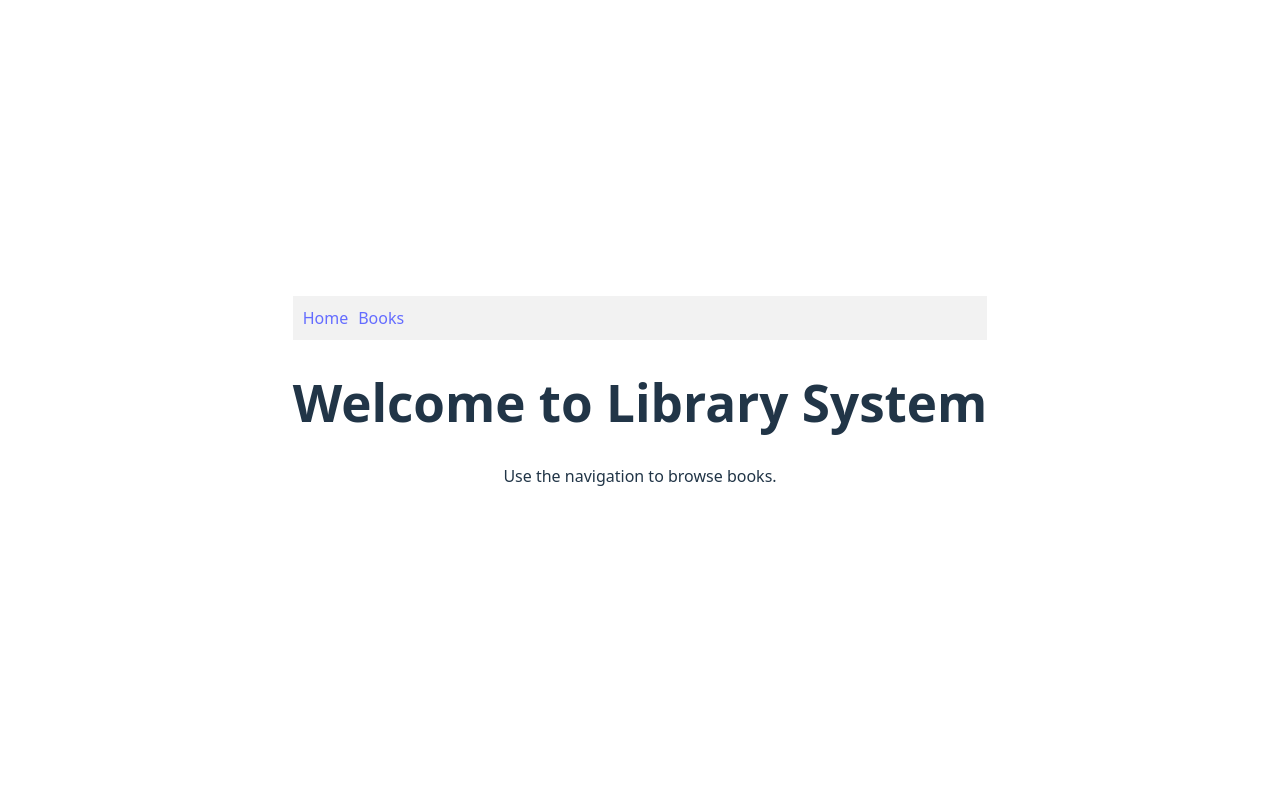
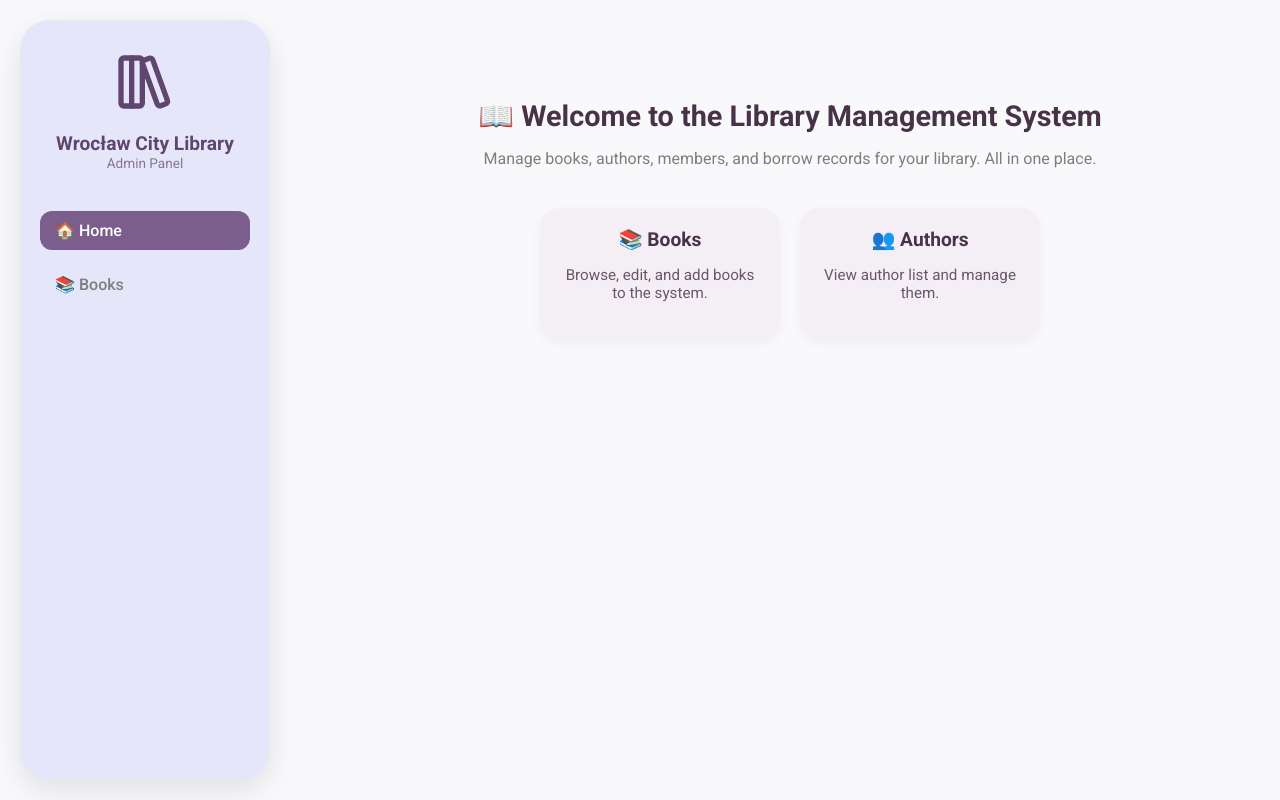
Before and after one commit to marcinwawer/pwr-advanced-web-technologies, a Vue app in the folder list_6/vue-library-app/: page / in a window 1280 px wide. Built offline with nearby package versions, Linux system fonts and the light colour scheme.

Commit message:
feat: home page style

```diff
--- a/list_6/vue-library-app/src/App.vue
+++ b/list_6/vue-library-app/src/App.vue
@@ -1,3 +1,19 @@
 <template>
   <router-view />
 </template>
+
+<style>
+  html, body {
+    margin: 0;
+    padding: 0;
+    box-sizing: border-box;
+    height: 100%;
+    background-color: #ffffff;
+    font-family: 'Roboto', sans-serif;
+    overflow-x: hidden;
+  }
+
+  * {
+    box-sizing: inherit;
+  }
+</style>
--- a/list_6/vue-library-app/src/layouts/MainLayout.vue
+++ b/list_6/vue-library-app/src/layouts/MainLayout.vue
@@ -1,22 +1,108 @@
 <template>
-    <div>
-      <header>
-        <nav>
-          <router-link to="/">Home</router-link>
-          <router-link to="/books">Books</router-link>
+  <div class="layout">
+    <aside class="sidebar">
+      <div class="branding">
+        <div class="icon">
+          <svg xmlns="http://www.w3.org/2000/svg" width="64" height="64" viewBox="0 0 24 24" fill="none" stroke="currentColor" stroke-width="2" stroke-linecap="round" stroke-linejoin="round" class="lucide lucide-library-big-icon lucide-library-big"><rect width="8" height="18" x="3" y="3" rx="1"/><path d="M7 3v18"/><path d="M20.4 18.9c.2.5-.1 1.1-.6 1.3l-1.9.7c-.5.2-1.1-.1-1.3-.6L11.1 5.1c-.2-.5.1-1.1.6-1.3l1.9-.7c.5-.2 1.1.1 1.3.6Z"/></svg>
+        </div>
+        <h1>Wrocław City Library </h1>
+        <p>Admin Panel</p>
+      </div>
+      <nav class="nav-links">
+        <router-link to="/" exact-active-class="active-link">
+          🏠 Home
+        </router-link>
+        <router-link to="/books" exact-active-class="active-link">
+          📚 Books
+        </router-link>
       </nav>
-      </header>
-      <main>
+    </aside>
+    <main class="content">
       <router-view />
     </main>
   </div>
 </template>
 
 <style scoped>
-  nav {
+  @import url('https://fonts.googleapis.com/css2?family=Roboto:wght@400;500;700&display=swap');
+
+  .layout {
     display: flex;
-    gap: 10px;
-    padding: 10px;
-    background-color: #f2f2f2;
+    font-family: 'Roboto', sans-serif;
+    background-color: #f9f9fb;
+    min-height: 100vh;
+    padding-left: 300px;
+  }
+
+  .sidebar {
+    position: fixed;
+    top: 20px;
+    left: 20px;
+    width: 250px;
+    height: calc(100vh - 40px);
+    background-color: #E6E6FA;
+    border-radius: 30px;
+    padding: 30px 20px;
+    display: flex;
+    flex-direction: column;
+    align-items: center;
+    box-shadow: 0 10px 30px rgba(0, 0, 0, 0.1);
+    z-index: 1000;
+  }
+
+  .branding {
+    text-align: center;
+    margin-bottom: 40px;
+    color: #5e466f;
+  }
+
+  .branding .icon {
+    font-size: 2rem;
+    margin-bottom: 10px;
+  }
+
+  .branding h1 {
+    font-size: 1.2rem;
+    font-weight: bold;
+    margin: 0;
+  }
+
+  .branding p {
+    font-size: 0.85rem;
+    margin: 0;
+    opacity: 0.7;
+  }
+
+  .nav-links {
+    display: flex;
+    flex-direction: column;
+    width: 100%;
+    gap: 15px;
+  }
+
+  .nav-links a {
+    display: flex;
+    align-items: center;
+    padding: 10px 15px;
+    border-radius: 12px;
+    color: #7e7e7e;
+    text-decoration: none;
+    font-weight: 500;
+    transition: 0.2s ease;
+  }
+
+  .nav-links a:hover {
+    background-color: #d9cce0;
+    color: #483248;
+  }
+
+  .nav-links a.active-link {
+    background-color: #7b5e8b;
+    color: white;
+  }
+
+  .content {
+    flex: 1;
+    padding: 40px;
   }
 </style>
--- a/list_6/vue-library-app/src/main.js
+++ b/list_6/vue-library-app/src/main.js
@@ -1,5 +1,5 @@
 import { createApp } from 'vue'
-import './style.css'
+// import './style.css'
 import App from './App.vue'
 import router from './router'
 
--- a/list_6/vue-library-app/src/pages/Home.vue
+++ b/list_6/vue-library-app/src/pages/Home.vue
@@ -1,6 +1,76 @@
 <template>
-    <div>
-      <h1>Welcome to Library System</h1>
-      <p>Use the navigation to browse books.</p>
+  <div class="home">
+    <div class="hero">
+      <h1>📖 Welcome to the Library Management System</h1>
+      <p>Manage books, authors, members, and borrow records for your library. All in one place.</p>
     </div>
+
+    <div class="actions">
+      <router-link to="/books" class="action-card">
+        <h2>📚 Books</h2>
+        <p>Browse, edit, and add books to the system.</p>
+      </router-link>
+
+      <router-link to="/authors" class="action-card">
+        <h2>👥 Authors</h2>
+        <p>View author list and manage them.</p>
+      </router-link>
+    </div>
+  </div>
 </template>
+
+<style scoped>
+.home {
+  padding: 40px;
+}
+
+.hero {
+  margin-bottom: 40px;
+  text-align: center;
+}
+
+.hero h1 {
+  font-size: 1.8rem;
+  color: #483248;
+  margin-bottom: 10px;
+}
+
+.hero p {
+  font-size: 1rem;
+  color: #7e7e7e;
+}
+
+.actions {
+  display: flex;
+  gap: 20px;
+  flex-wrap: wrap;
+  justify-content: center;
+}
+
+.action-card {
+  background-color: #f3eff5;
+  padding: 20px;
+  width: 240px;
+  border-radius: 20px;
+  text-decoration: none;
+  color: #483248;
+  box-shadow: 0 4px 12px rgba(0, 0, 0, 0.05);
+  transition: transform 0.2s ease, box-shadow 0.2s ease;
+  text-align: center;
+}
+
+.action-card:hover {
+  transform: translateY(-4px);
+  box-shadow: 0 8px 20px rgba(0, 0, 0, 0.1);
+}
+
+.action-card h2 {
+  margin: 0 0 10px;
+  font-size: 1.2rem;
+}
+
+.action-card p {
+  font-size: 0.95rem;
+  opacity: 0.8;
+}
+</style>
--- a/list_6/vue-library-app/src/router/index.js
+++ b/list_6/vue-library-app/src/router/index.js
@@ -9,12 +9,14 @@ const routes = [
     component: MainLayout,
     children: [
       { path: '', name: 'Home', component: Home },
-      { path: 'books', name: 'Books', component: BooksPage }
+      { path: 'books', name: 'Books', component: BooksPage },
+      { path: 'authors', name: 'Authors', component: BooksPage }
     ]
   }
 ]
 
 export default createRouter({
   history: createWebHistory(),
-  routes
+  routes,
+  linkExactActiveClass: 'exact-active-link'
 })
```
Lines whose indentation alone changed are shown as unchanged.
